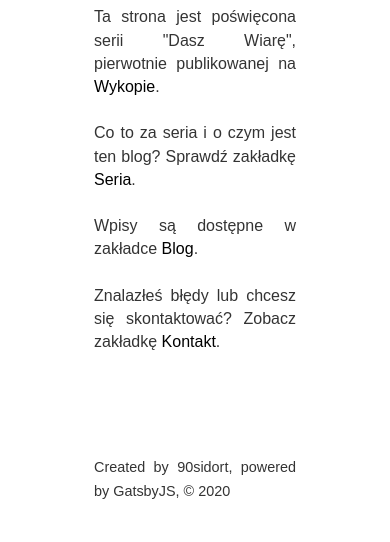
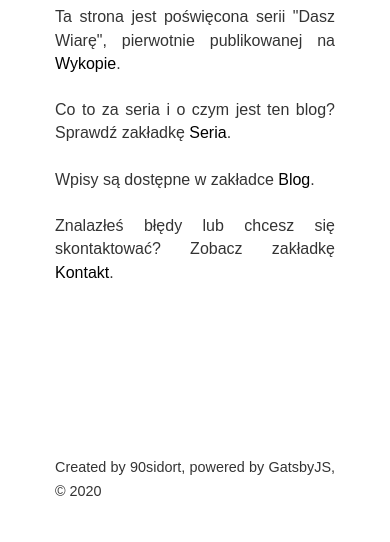
Before and after one commit to 90sidort/ts-blogDW, a Gatsby site: page / in a window 390 px wide. Shown: the part 302-844 px from the top of the page. Built offline with nearby package versions, Linux system fonts and the light colour scheme; Gatsby itself is replaced by a stand-in of ours.

Commit message:
display adjust

```diff
--- a/src/styles/layout.module.scss
+++ b/src/styles/layout.module.scss
@@ -6,6 +6,16 @@
     flex-direction: column;
     min-height: 100vh;
 }
+@media screen and (max-width: 800px) {
+    .container {
+        max-width: 100%;
+    }
+}
+@media screen and (max-width: 1000px) {
+    .container {
+        max-width: 80%;
+    }
+}
 .content {
     flex-grow: 1;
 }
```
